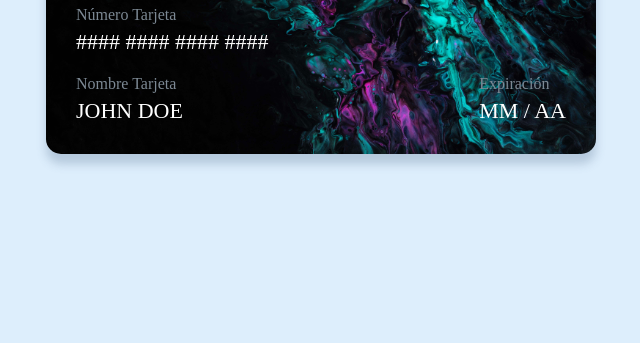
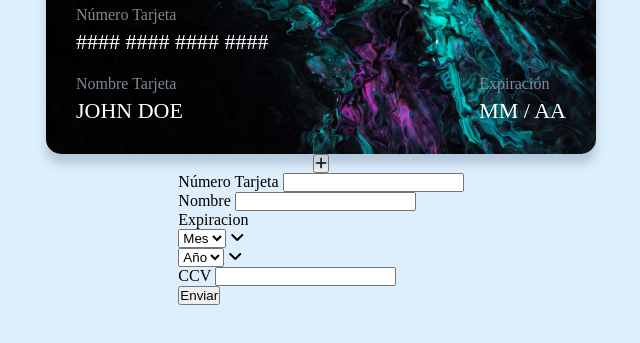
Before and after one commit to Jhontejada13/formularioTarjetaCredito, a plain HTML site: page index.html in a window 1280 px wide. Shown: the part 201-544 px from the top of the page, without its empty margins (319-959 px from the left). Drawn offline with Linux system fonts and the light colour scheme; a web font is replaced by a local one.

Commit message:
Se termina el formulario

```diff
--- a/index.html
+++ b/index.html
@@ -26,7 +26,7 @@
                     <div class="flexbox">
                         <div class="grupo" id="nombre">
                             <p class="label">Nombre Tarjeta</p>
-                        <p class="nombre">John Doe</p>
+                            <p class="nombre">John Doe</p>
                         </div>
                         <div class="grupo" id="expiracion">
                             <p class="label">Expiración</p>
@@ -60,8 +60,50 @@
                 <a href="#" class="link-banco">www.tubanco.com</a>
             </div>
         </section>
+        <!-- Contenedor botón abrir form-->
+        <div class="contenedor-btn">
+            <button class="btn-abrir-formulario" id="btn-abrir-formulario">
+                <i class="fas fa-plus"></i>
+            </button>
+        </div>
 
+        <!-- Formulario-->
 
+        <form action="" id="formulario-tarjeta" class="formulario-tarjeta">
+            <div class="grupo">
+                <label for="inputNumero">Número Tarjeta</label>
+                <input type="text" id="inputNumero" maxlength="19" autocomplete="off">
+            </div>
+            <div class="grupo">
+                <label for="inputNombre">Nombre</label>
+                <input type="text" id="inputNombre" maxlength="19" autocomplete="off">
+            </div>
+            <div class="flexbox">
+                <div class="grupo expira">
+                    <label for="selectMes">Expiracion</label>
+                    <div class="flexbox">
+                        <div class="grupo-select">
+                            <select name="mes" id="selectMes">
+                                <option disabled selected>Mes</option>
+                            </select>
+                            <i class="fas fa-angle-down"></i>
+                        </div>
+                        <div class="grupo-select">
+                            <select name="year" id="selectYear">
+                                <option disabled selected>Año</option>
+                            </select>
+                            <i class="fas fa-angle-down"></i>
+                        </div>
+                    </div>
+                </div>
+
+                <div class="grupo ccv">
+                    <label for="inputCCV">CCV</label>
+                    <input type="text" id="inputCCV" maxlength="3">
+                </div>
+            </div>
+            <button type="submit" class="btn-enviar">Enviar</button>
+        </form>
     </div>
 
 
```
